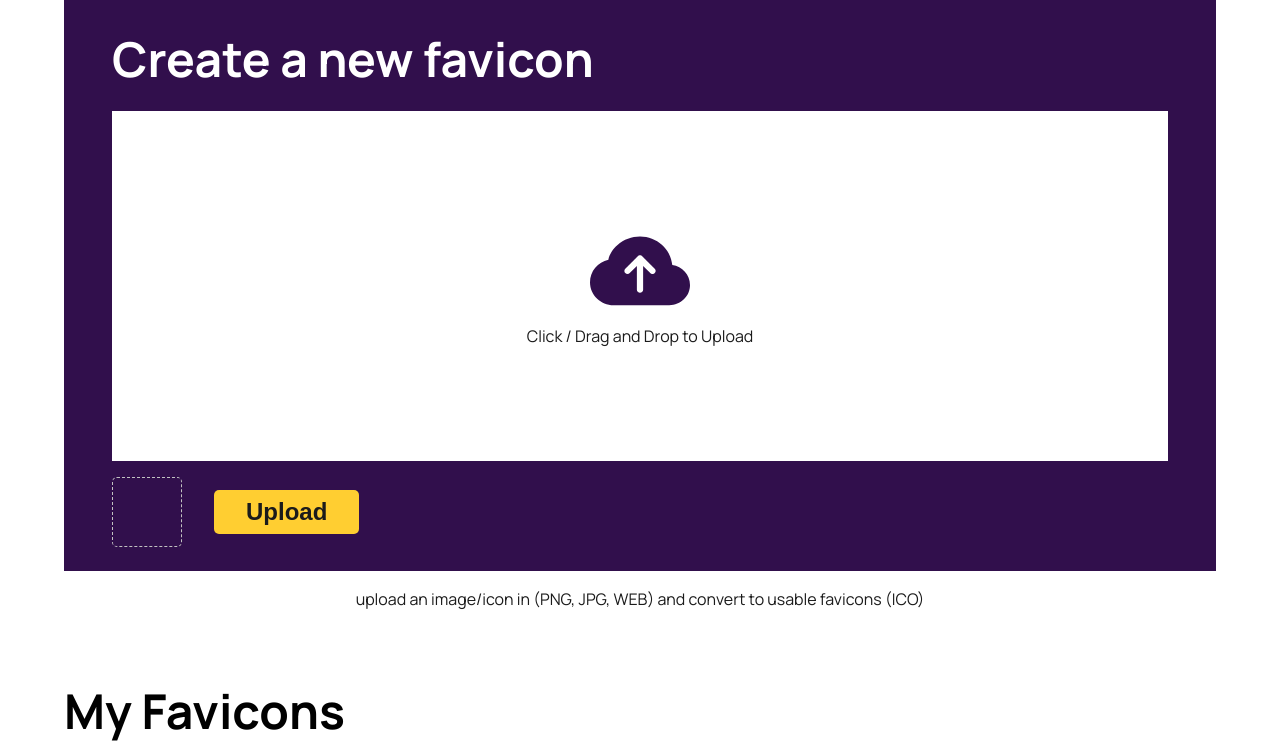
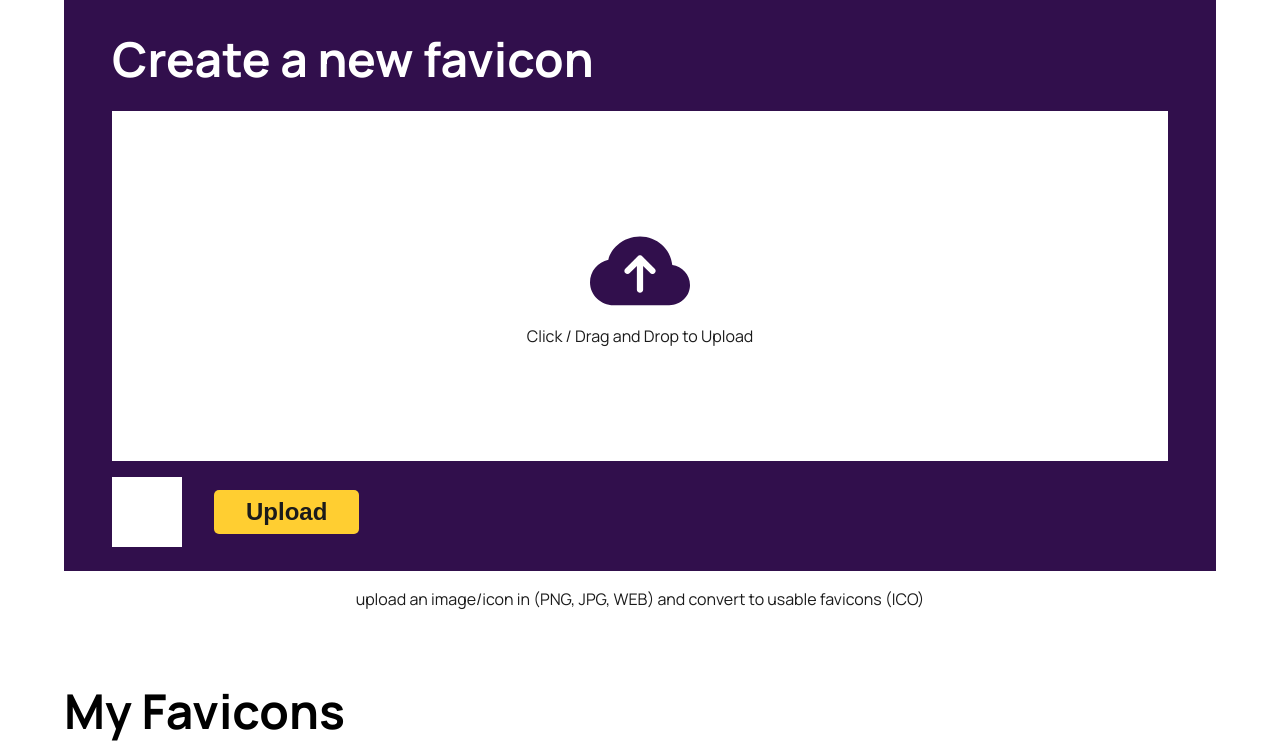
Before and after one commit to zuri-training/Team-65-Favicon-gen, a Django app: page /my-favicons/ in a window 1280 px wide. Shown: the part 161-907 px from the top of the page. Run offline with Django 4.2, Linux system fonts and the light colour scheme; the visitor is signed in with stand-in values (Sample User, id 1); data that the repository does not hold is empty; parts of the project's set-up code (start-up, migrations or seed data) failed here and were passed over; some libraries are stand-ins or nearby versions.

Commit message:
Made a minor change to the upload form on the upload page

```diff
--- a/static/css/upload.css
+++ b/static/css/upload.css
@@ -70,9 +70,7 @@ UPLOAD SECTION
     margin-top: 1rem;
     width: 70px;
     height: 70px;
-    background: transparent;
-    border: 1px dashed rgb(194, 194, 194);
-    border-radius: 5px;
+    background: white;
 }
 .preview_img img {
     width: 100%;
```
